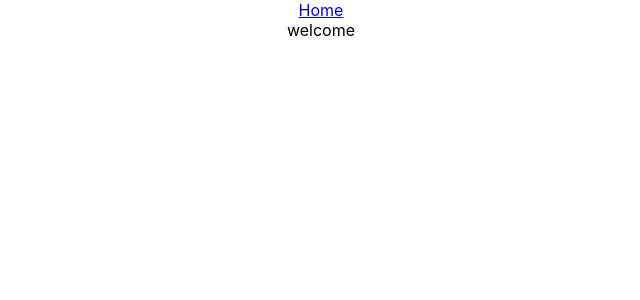
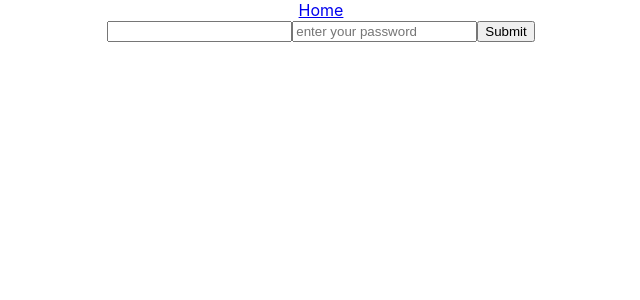
Before and after one commit to gayathrislatrainer23-bot/-MERN-BACKEND---9-TO-11-AM-, a React (Create React App) app: page / in a window 1280 px wide. Shown: the top 300 px of the page, without its empty margins (319-959 px from the left). Built offline with nearby package versions, Linux system fonts and the light colour scheme.

Commit message:
Navigate

```diff
--- a/src/App.js
+++ b/src/App.js
@@ -9,6 +9,9 @@ import Home from './pages/Home';
 import Login from './components/Login';
 import {BrowserRouter, Link, Route, Routes}  from "react-router-dom"
 import About from './pages/About';
+import Admin from './pages/Admin';
+import ClientHome from './pages/ClientHome';
+import LoginForm from './pages/Loginform';
 
 function App() {
   //  let name1 = "Manu"
@@ -34,8 +37,10 @@ function App() {
 </nav>
 <Routes>
   <Route path='/home'  element ={<Home/>}/>
-  <Route path='/'  element ={<Login/>}/>
+  <Route path='/'  element ={<LoginForm/>}/>
   <Route path='/about'  element ={<About/>}/>
+  <Route path='/Admin'  element ={<Admin/>}/>
+  <Route path='/Client'  element ={<ClientHome/>}/>
 </Routes>
 </BrowserRouter>
 
--- /dev/null
+++ b/src/pages/Admin.jsx
@@ -0,0 +1,8 @@
+export default function Admin(){
+    return(
+        <>
+        <h1>This is Admin page</h1>
+        <p>Welcome Admin</p>
+        </>
+    )
+}
--- /dev/null
+++ b/src/pages/ClientHome.jsx
@@ -0,0 +1,8 @@
+const ClientHome =()=>{
+
+    return(
+        <h1>This is client page </h1>
+    )
+
+}
+export default ClientHome;
--- /dev/null
+++ b/src/pages/Loginform.jsx
@@ -0,0 +1,52 @@
+import React,{useState}from "react";
+import {useNavigate}from "react-router-dom";
+function LoginForm({setUserRole})
+{
+    const[userName,setUserName]=useState("");
+    const[password,setPassword]=useState("");
+    const navigate = useNavigate();
+
+const handleSubmit=(e)=>{
+    e.preventDefault()
+    console.log("handlesubmit")
+     if (userName==="Admin" && password=== "1234")
+ {
+            console.log("handlesubmit1")
+// setUserRole("Admin");
+navigate("/Admin");
+}
+else if(userName==="Client"&& password==="2345")
+{
+        console.log("handlesubmit2")
+    // setUserRole("Client");
+    navigate("/Client");
+
+
+}
+else
+{
+    console.log("handlesubmit3")
+    setUserName("invalid credentials")
+}
+}
+return(<>
+<form onSubmit={handleSubmit}>
+<input type="text"
+placeholde="enter your Name"
+value={userName}
+onChange={(e)=>setUserName (e.target.value)}
+/>
+
+<input type="password"
+placeholder="enter your password"
+value={password}
+onChange={(e)=>setPassword(e.target.value)}/>
+<button type="submit">Submit</button>
+</form>
+</>
+
+);
+
+
+}
+export default LoginForm;
```
Also changed, not shown: 1 other file (tests, documents, lock files or other folders).
